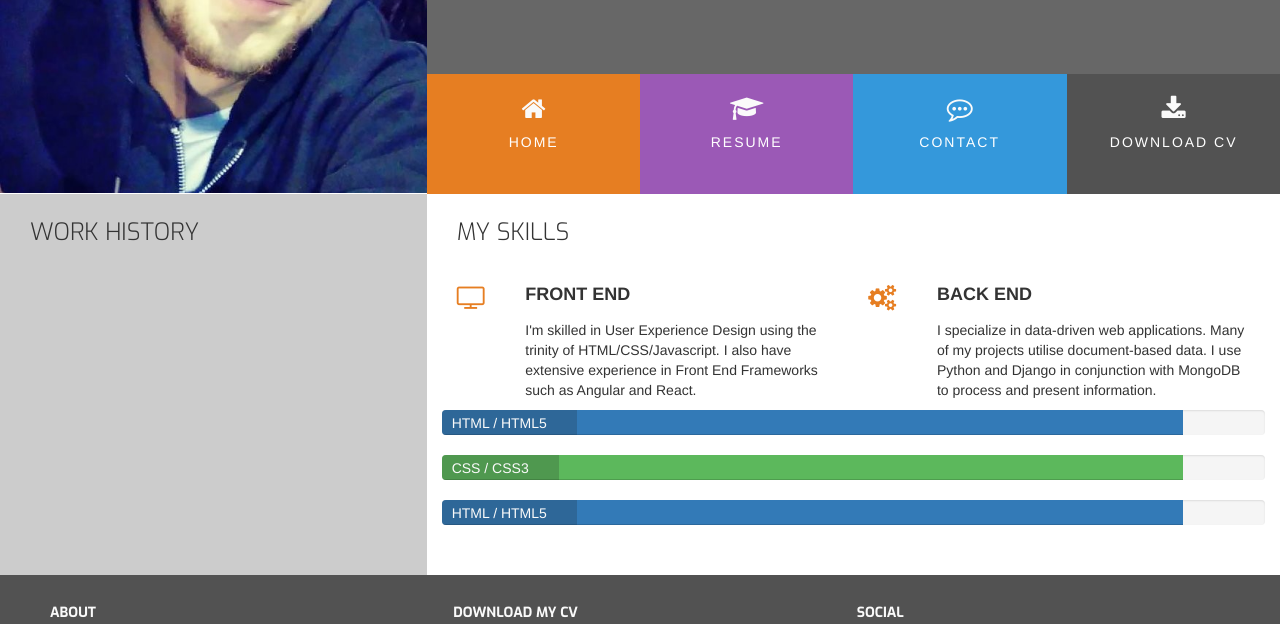
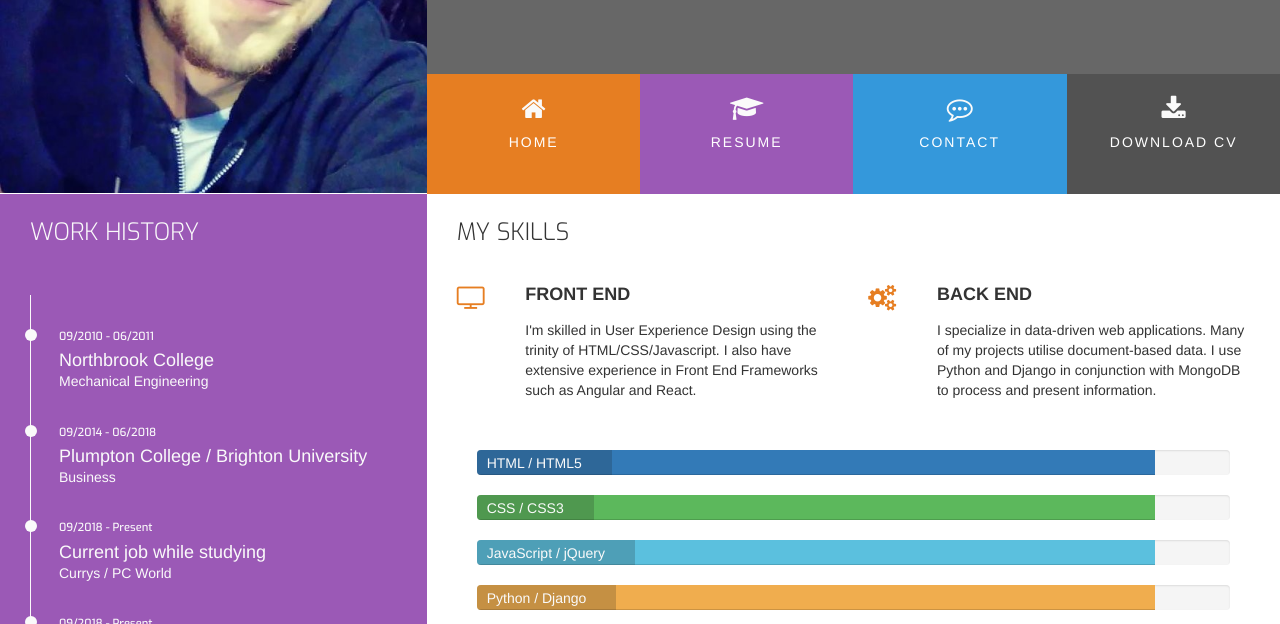
Before and after one commit to OatsRx/my-resume, a plain HTML site: page resume.html in a window 1280 px wide. Shown: the part 161-785 px from the top of the page. Drawn offline with nearby package versions, Linux system fonts and the light colour scheme.

Commit message:
added work timeline and styling

```diff
--- a/assets/css/style.css
+++ b/assets/css/style.css
@@ -26,8 +26,12 @@
     background-color: #525252;
 }
 
-.bg-color-personal-info{
+.bg-color-personal-info {
     background-color: #ccc;
+}
+
+.bg-color-work-history {
+    background-color: #9b59b6;
 }
 
 /*--------------------special paddings/margins/text----------------*/
@@ -56,6 +60,7 @@ h1,h2,h3,h4 {
     background-color: #525252;
 }
 
+.history-heading,
 .section-heading {
     font-family: "Exo", sans-serif;
     font-weight: 300;
@@ -268,6 +273,58 @@ footer .cv-pdf i:hover {
     background-color: rgba(25, 25, 25, 0.2);
 }
 
+.progress-section {
+    margin: 40px 20px;
+}
+
+/*-----------------Work history---------------*/
+
+.timeline-item {
+    padding: 4em 2em 0em 2em;
+    position: relative;
+    color: #fafafa;
+    border-left: 1px solid;
+}
+
+.timeline-item p {
+    padding: 0;
+    margin: 0;
+}
+
+.timeline-item::before {
+    content: attr(dates);
+    position: absolute;
+    left: 2.5em;
+    top: 3em;
+    display: block;
+    font-family: "Exo", sans-serif;
+    font-weight: 500;
+    font-size: .8em;
+    padding: 0;
+    margin: 0;
+}
+
+.timeline-item::after{
+    width: 12px;
+    height: 12px;
+    display: block;
+    top: 2.4em;
+    position: absolute;
+    left: -6px;
+    border-radius: 12px;
+    content: '';
+    background: #fafafa;
+}
+
+.history-heading {
+    color: #fafafa;
+    margin-bottom: 50px;
+}
+
+.history-items {
+    margin-bottom: 30px;
+}
+
 /*-----------------Media queries---------------*/
 
 @media(min-width: 992px) {
--- a/resume.html
+++ b/resume.html
@@ -47,10 +47,28 @@
     <!---------------section--------------->
     <section class="container-fluid">
         <div class="row row-table">
-            <div class="col-xs-12 col-sm-12 col-md-4 bg-color-personal-info section-column">
+            <div class="col-xs-12 col-sm-12 col-md-4 bg-color-work-history section-column">
                 <div class="row">
                     <div class="col-md-12">
-                        <h3 class="section-heading uppercase">Work History</h3>
+                        <h3 class="history-heading uppercase">Work History</h3>
+                    </div>
+                </div>
+             <div class="history-items">
+                        <div class="timeline-item" dates="09/2010 - 06/2011">
+                            <h4>Northbrook College</h4>
+                            <p>Mechanical Engineering</p>
+                        </div>
+                        <div class="timeline-item" dates="09/2014 - 06/2018">
+                            <h4>Plumpton College / Brighton University</h4>
+                            <p>Business</p>
+                        </div>
+                        <div class="timeline-item" dates="09/2018 - Present">
+                            <h4>Current job while studying</h4>
+                            <p>Currys / PC World</p>
+                        </div>
+                        <div class="timeline-item" dates="09/2018 - Present">
+                            <h4>Full Stack Web Developer Student</h4>
+                            <p>Edinburgh University / Code Institute</p>
                         </div>
                     </div>
                 </div>
@@ -88,7 +106,7 @@
                     </div>
                 </div>
             </div>
-                <div class="row">
+            <div class="row progress-section">
                 <div class="progress">
                     <div class="progress-bar" role="progress" aria-valuenow="90" aria-valuemin="0" aria-valuemax="100" style="width:90%">
                         <span class="sr-only"> 90% complete</span>
@@ -102,11 +120,22 @@
                     <span class="progress-type">CSS / CSS3</span>
                 </div>
                 <div class="progress">
-                        <div class="progress-bar" role="progress" aria-valuenow="90" aria-valuemin="0" aria-valuemax="100" style="width:90%">
-                            <span class="sr-only"> 90% complete</span>
+                    <div class="progress-bar progress-bar-info" role="progress" aria-valuenow="0" aria-valuemin="0" aria-valuemax="100" style="width:90%">
+                        <span class="sr-only"> 0% complete</span>
                     </div>
-                        <span class="progress-type">HTML / HTML5</span>
+                    <span class="progress-type">JavaScript / jQuery</span>
                 </div>
+                <div class="progress">
+                    <div class="progress-bar progress-bar-warning" role="progress" aria-valuenow="0" aria-valuemin="0" aria-valuemax="100" style="width:90%">
+                        <span class="sr-only"> 0% complete</span>
+                    </div>
+                    <span class="progress-type">Python / Django</span>
+                </div>
+                <div class="progress">
+                    <div class="progress-bar progress-bar-danger" role="progress" aria-valuenow="0" aria-valuemin="0" aria-valuemax="100" style="width:90%">
+                        <span class="sr-only"> 0% complete</span>
+                    </div>
+                    <span class="progress-type">SQL / NoSQL</span>
                 </div>
             </div>
         </div>
```
Lines whose indentation alone changed are shown as unchanged.
